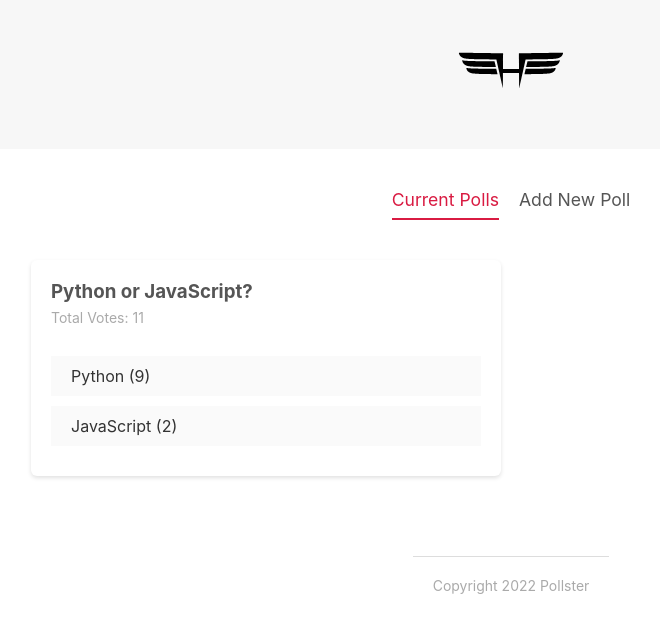
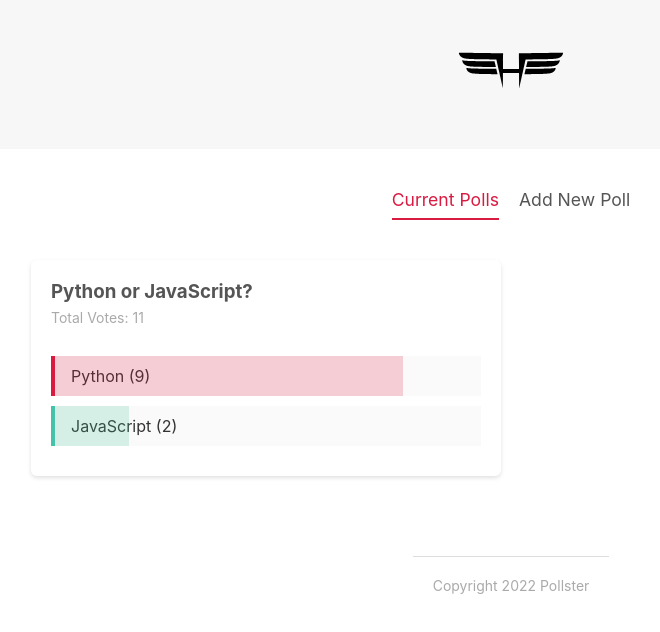
Before and after one commit to jdhawks2132/svelte-poll, a Svelte app: page / in a window 1280 px wide. Shown: the top 632 px of the page, without its empty margins (129-789 px from the left). Built offline with nearby package versions, Linux system fonts and the light colour scheme.

Commit message:
voting bars styling

```diff
--- a/src/components/PollDetail.svelte
+++ b/src/components/PollDetail.svelte
@@ -6,6 +6,8 @@
 
 	// reactive values
 	$: totalVotes = poll.votesA + poll.votesB;
+	$: percentageA = (poll.votesA / totalVotes) * 100;
+	$: percentageB = (poll.votesB / totalVotes) * 100;
 
 	const handleVote = (option, id) => {
 		dispatch('vote', { option, id });
@@ -17,11 +19,11 @@
 		<h3>{poll.question}</h3>
 		<p>Total Votes: {totalVotes}</p>
 		<div class="answer" on:click={() => handleVote('a', poll.id)}>
-			<div class="percent percent-a" />
+			<div class="percent percent-a" style="width: {percentageA}%" />
 			<span>{poll.answerA} ({poll.votesA})</span>
 		</div>
 		<div class="answer" on:click={() => handleVote('b', poll.id)}>
-			<div class="percent percent-b" />
+			<div class="percent percent-b" style="width: {percentageB}%" />
 			<span>{poll.answerB} ({poll.votesB})</span>
 		</div>
 	</Card>
@@ -51,4 +53,18 @@
 		display: inline-block;
 		padding: 10px 20px;
 	}
+	.percent {
+		height: 100%;
+		position: absolute;
+		box-sizing: border-box;
+	}
+
+	.percent-a {
+		background: rgba(217, 27, 66, 0.2);
+		border-left: 4px solid #d91b42;
+	}
+	.percent-b {
+		background: rgba(69, 196, 150, 0.2);
+		border-left: 4px solid #45c2a8;
+	}
 </style>
```
